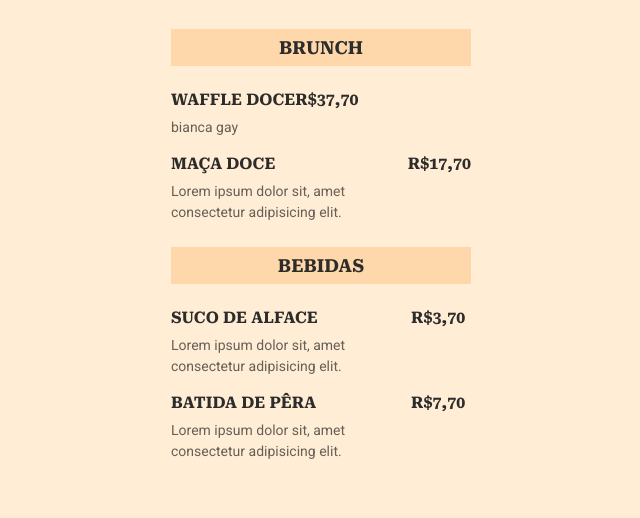
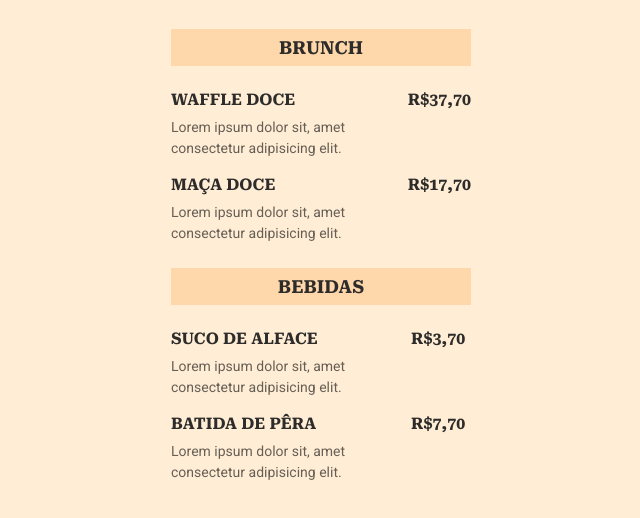
Before and after one commit to Kev7JS/maratona-explorer-3, a plain HTML site: page index.html in a window 1280 px wide. Shown: the part 88-606 px from the top of the page, without its empty margins (319-959 px from the left). Drawn offline with Linux system fonts and the light colour scheme.

Commit message:
atualizado menu

```diff
--- a/index.html
+++ b/index.html
@@ -26,7 +26,7 @@
            <div class="details">
              <h3>Waffle Doce</h3>
              <p class="description">
-               bianca gay
+              Lorem ipsum dolor sit, amet consectetur adipisicing elit.
              </p>
            </div>
 
```
